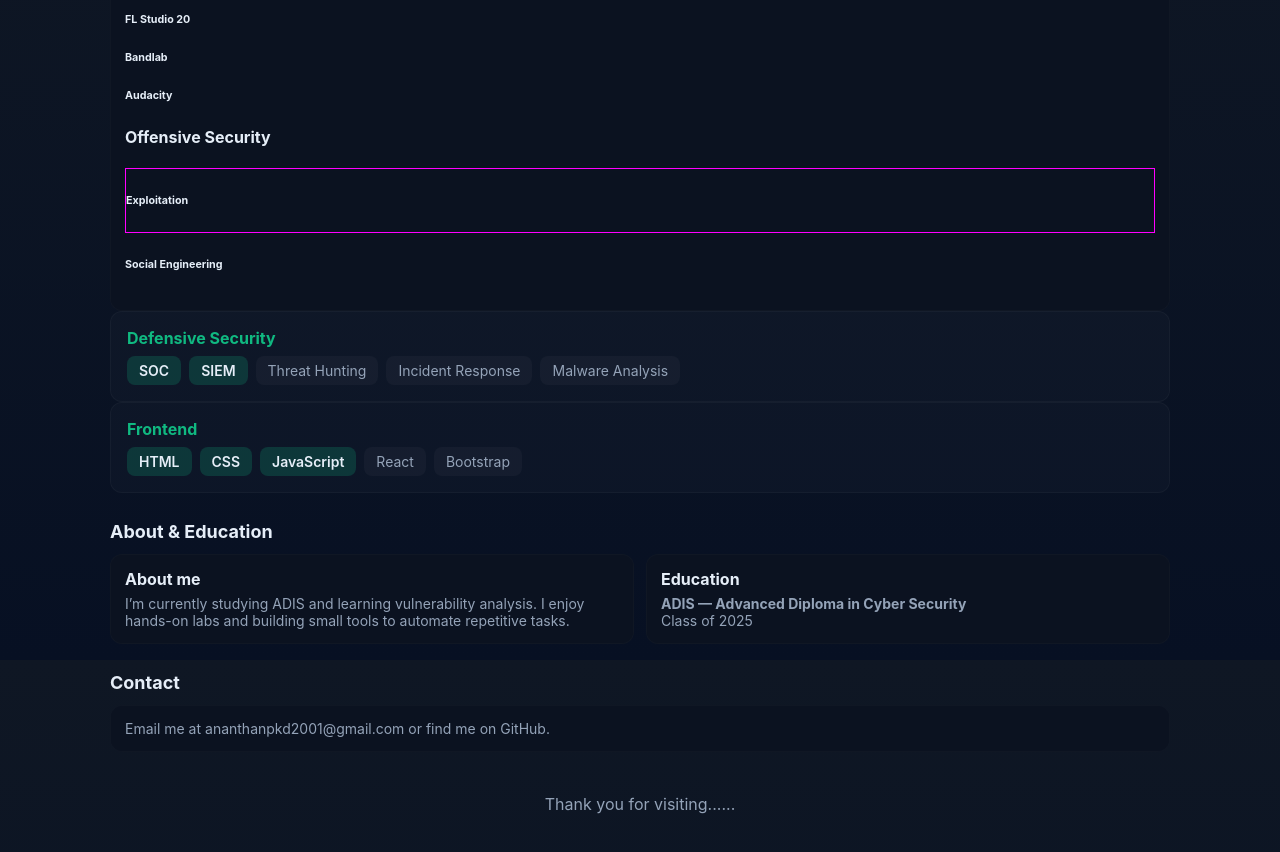
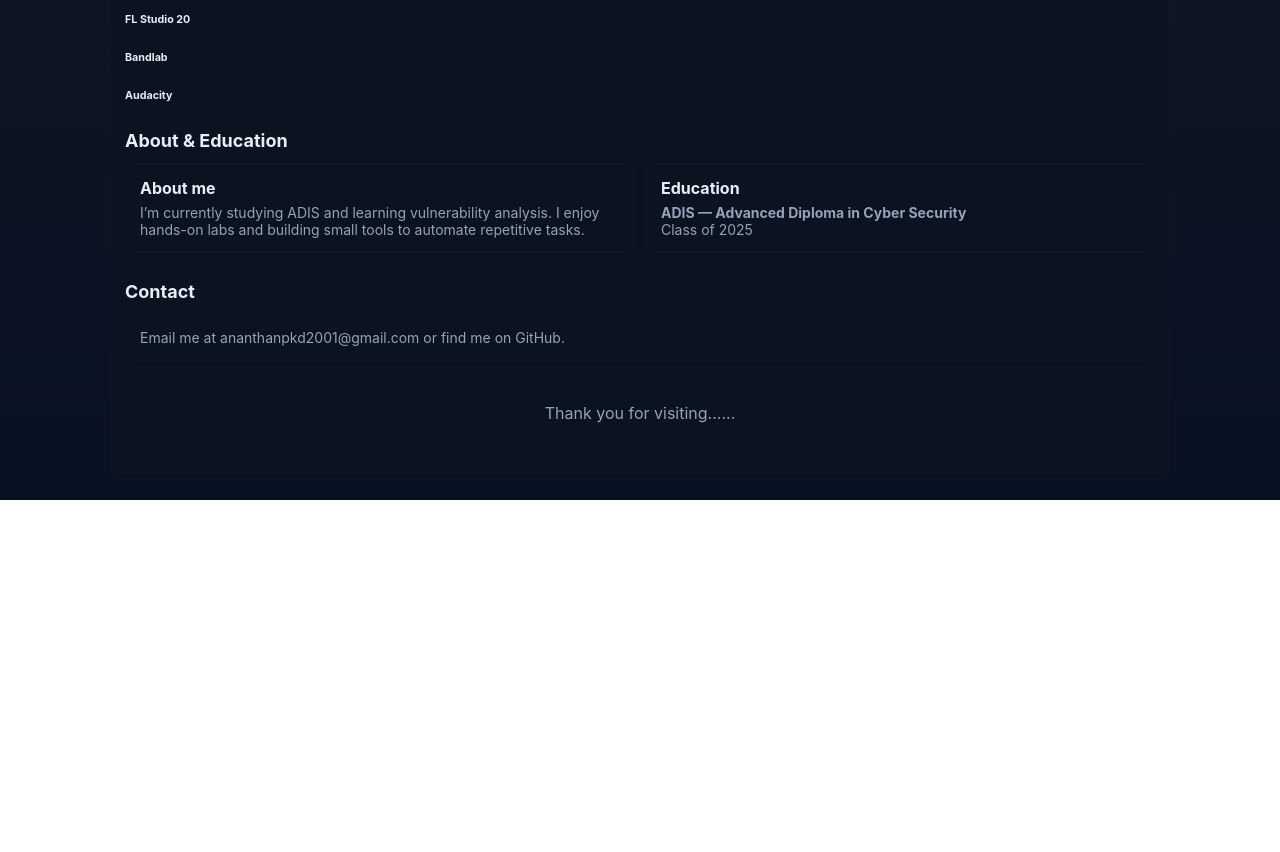
Before and after one commit to evertrustai/portfolio, a plain HTML site: page index.html in a window 1280 px wide. Shown: the part 3340-4192 px from the top of the page. After the commit the page ends 3840 px from the top, so only its background shows below. Drawn offline with Linux system fonts and the light colour scheme.

Commit message:
Update index.html

```diff
--- a/index.html
+++ b/index.html
@@ -453,49 +453,6 @@
                     </div>
 
 
-        <h4 class="card-title">Offensive Security</h4>
-
-<div class="row">
-<div class="bg-gray-dark d-flex d-md-block d-xl-flex flex-row py-3 px-4 px-md-3 px-xl-4 rounded-lg mt-3 mx-2" style="border: 1px solid magenta;">
-<div class="text-md-center text-xl-left">
-<h6 class="mb-1">Exploitation</h6>
-</div>
-</div>
-<div class="bg-gray-dark d-flex d-md-block d-xl-flex flex-row py-3 px-4 px-md-3 px-xl-4 rounded-lg mt-3 mx-2">
-<div class="text-md-center text-xl-left">
-<h6 class="mb-1">Social Engineering</h6>
-</div>
-</div>
-<!-- <div class="bg-gray-dark d-flex d-md-block d-xl-flex flex-row py-3 px-4 px-md-3 px-xl-4 rounded-lg mt-3 mx-2">
-<div class="text-md-center text-xl-left">
-<h6 class="mb-1"></h6>
-</div>
-</div> -->
-</div>
-</div>
-        </div>
-        <div class="know-category">
-          <h3>Defensive Security</h3>
-          <div class="options">
-            <div class="option know">SOC</div>
-            <div class="option know">SIEM</div>
-            <div class="option">Threat Hunting</div>
-            <div class="option">Incident Response</div>
-            <div class="option">Malware Analysis</div>
-          </div>
-        </div>
-        <div class="know-category">
-          <h3>Frontend</h3>
-          <div class="options">
-            <div class="option know">HTML</div>
-            <div class="option know">CSS</div>
-            <div class="option know">JavaScript</div>
-            <div class="option">React</div>
-            <div class="option">Bootstrap</div>
-          </div>
-        </div>
-      </div>
-    </section>
 
     <section id="about">
       <h2>About & Education</h2>
```
